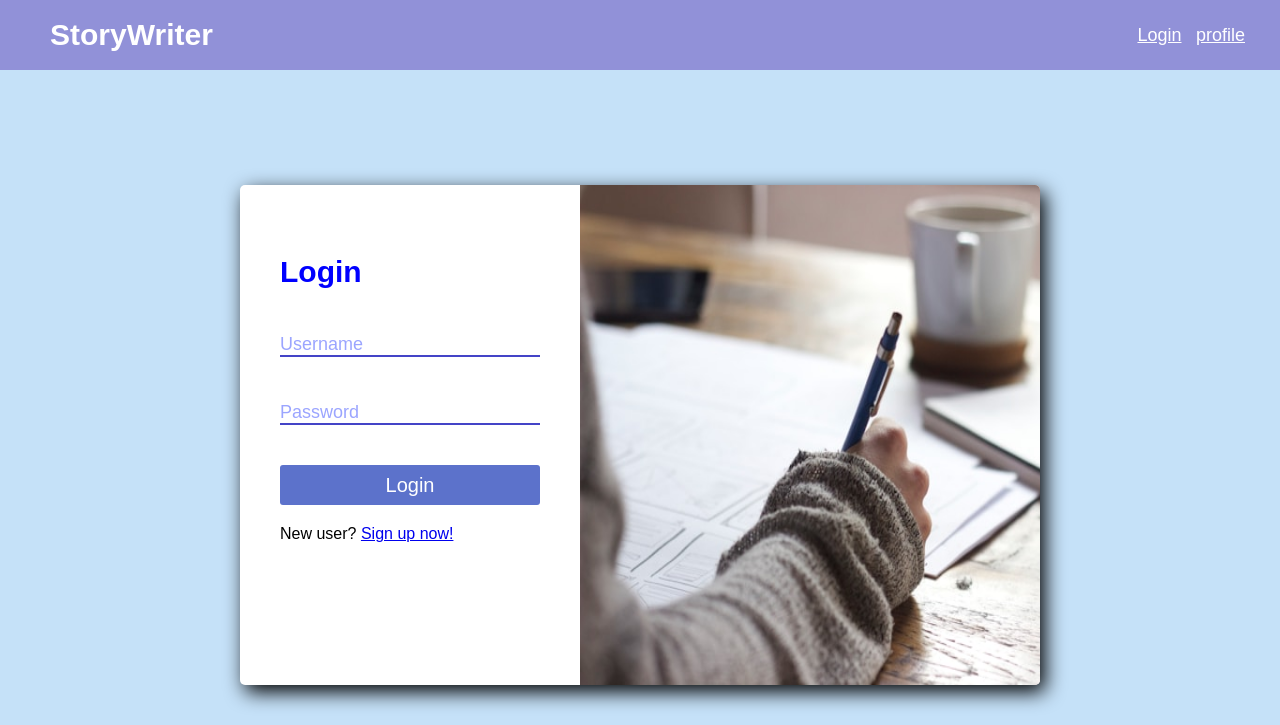
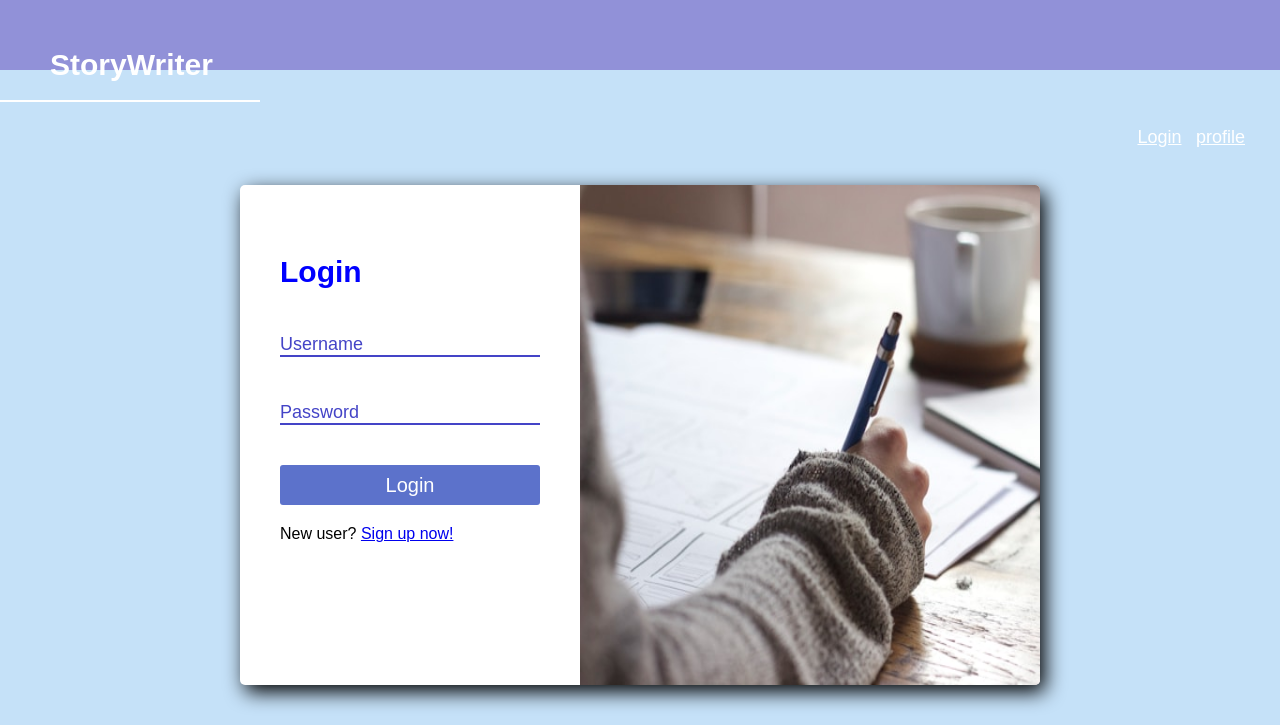
Before and after one commit to DavidTing123/GitExercise-Storywriter-G12, a Flask app: page /login in a window 1280 px wide. Shown: the top 725 px of the page. Run offline with Flask 3, Linux system fonts and the light colour scheme.

Commit message:
fix:changed the html code to flsk wtf form

```diff
--- a/static/login.css
+++ b/static/login.css
@@ -77,7 +77,7 @@ h3{
     font-size: 30px;
 }
 
-input{
+label{
 
     width: 260px;
     display:flex;
--- a/templates/login.html
+++ b/templates/login.html
@@ -15,8 +15,8 @@
     <div class="bigbox">
         <div class="logininfo">
             <h3>Login</h3>
-            <input type="text" placeholder ="Username">
-            <input type="password" placeholder ="Password">
+            {{form.username.label(class="label")}}
+            {{form.password.label(class="label")}}
             <button>Login</button>
             <p>New user? <a href ="/signup">Sign up now!</a></p>
         </div>
```
Also changed, not shown: app.py (line endings or trailing spaces).
